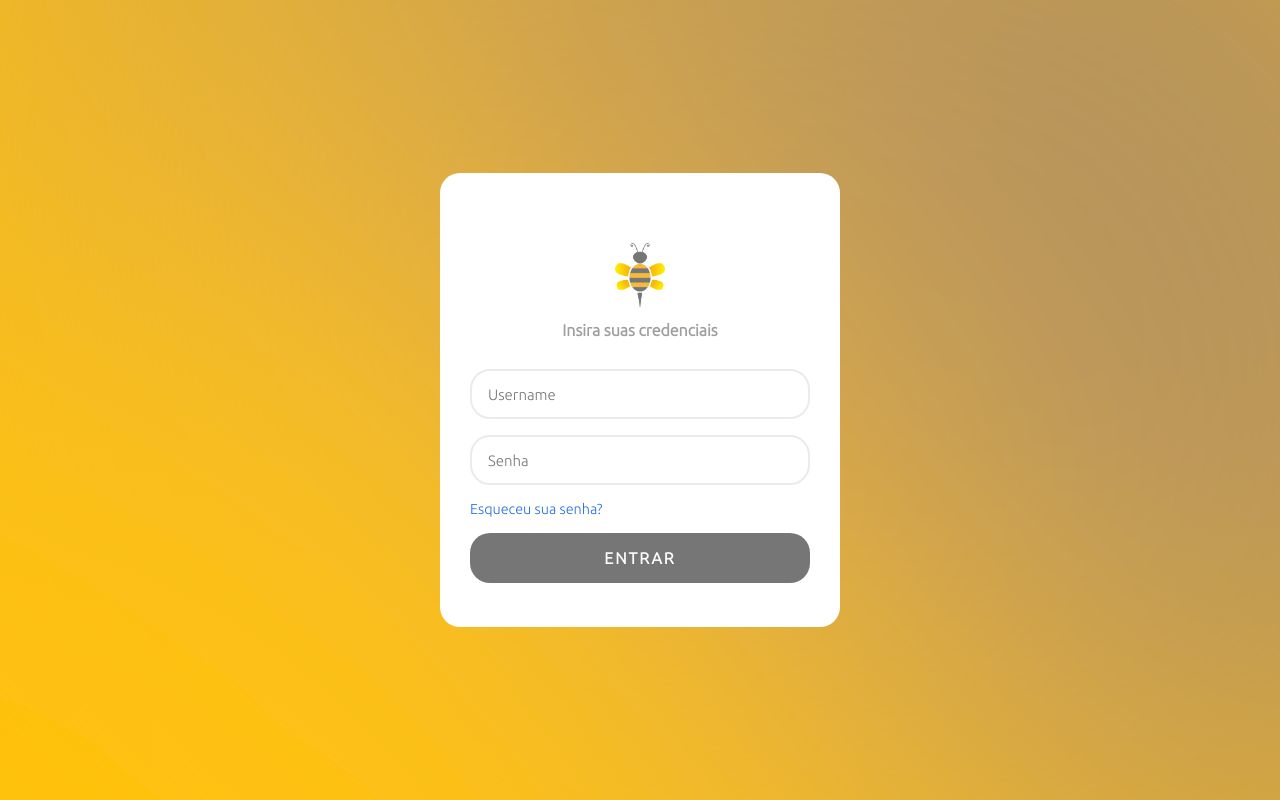
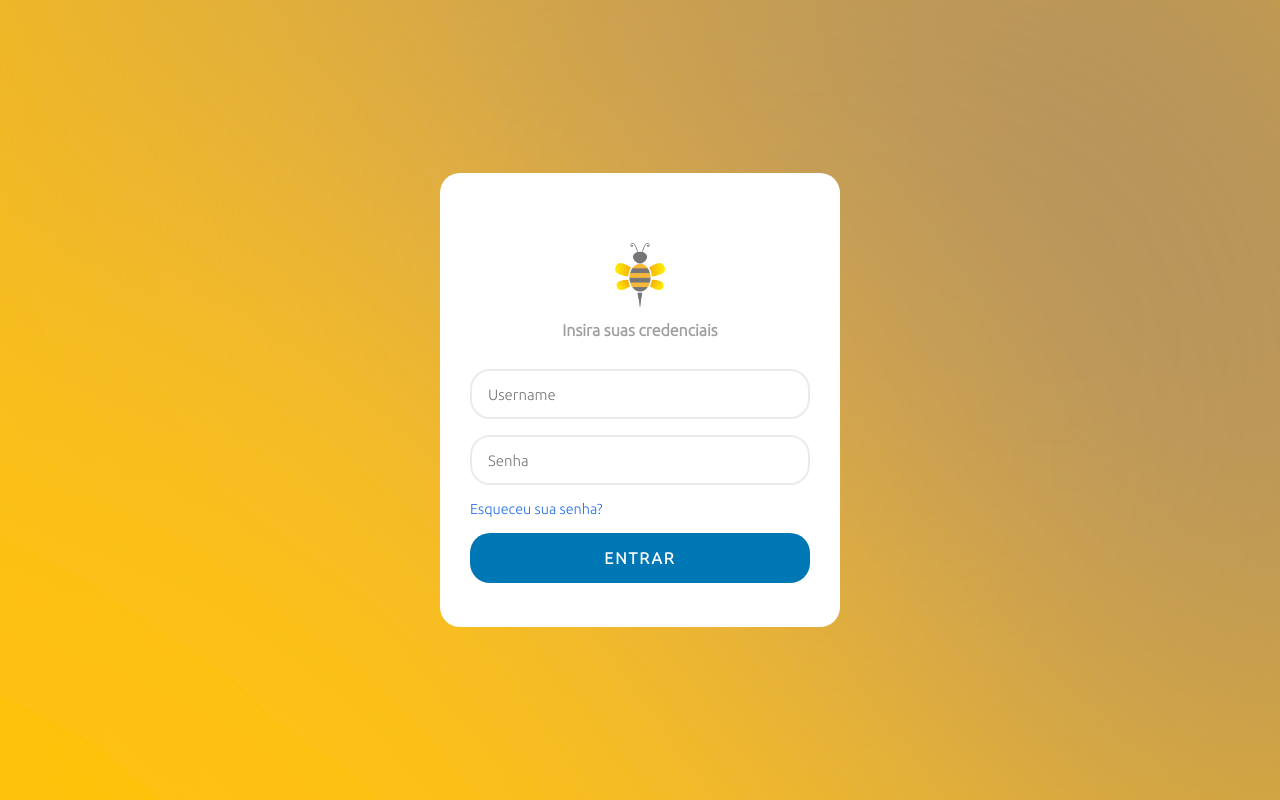
Before and after one commit to vinidomel/ModernLoginPage, a plain HTML site: page login/index.html in a window 1280 px wide. Drawn offline with Linux system fonts and the light colour scheme.

Commit message:
Change color button

```diff
--- a/login/style.css
+++ b/login/style.css
@@ -77,7 +77,7 @@ body {
     width: 100%;
     padding: 0 16px;
     border-radius: 1.25rem;
-    background: #767676;
+    background: #0077b5;
     color: white;
     border: 0;
     font-family: inherit;
@@ -89,7 +89,7 @@ body {
 }
 
 .login-form>button:hover {
-    background: #606060;
+    background: #005d8e;
 }
 
 .login-form>a {
```
